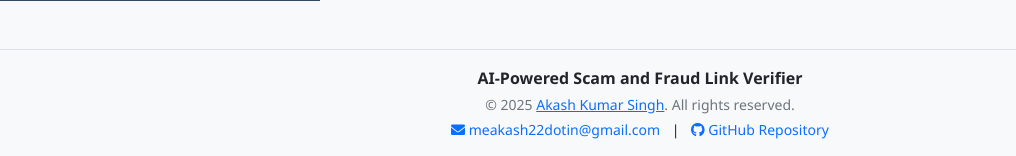
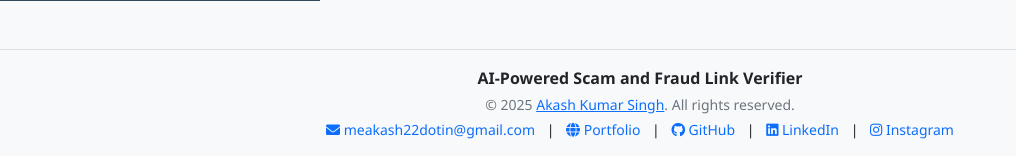
Before and after one commit to meakashu/Link-Verifier-Ai-Powered-Scam-And-Fraud-Detection, a Flask app: page / in a window 1280 px wide. Shown: the part 799-955 px from the top of the page, without its empty margins (0-1016 px from the left). Run offline with Flask 3, Linux system fonts and the light colour scheme; some libraries are stand-ins or nearby versions.

Commit message:
Update index.html

```diff
--- a/templates/index.html
+++ b/templates/index.html
@@ -35,16 +35,16 @@
     <meta name="DC.date" content="2025-01-01">
     <meta name="DC.type" content="WebApplication">
     <meta name="DC.format" content="text/html">
-    <meta name="DC.identifier" content="https://github.com/akashkumarsingh/link-verifier">
+    <meta name="DC.identifier" content="https://github.com/meakashu/link-verifier">
     <meta name="DC.language" content="en">
     <meta name="DC.rights" content="© 2025 Akash Kumar Singh. All rights reserved.">
 
     <!-- Open Graph / Facebook -->
     <meta property="og:type" content="website">
-    <meta property="og:url" content="https://github.com/akashkumarsingh/link-verifier">
+    <meta property="og:url" content="https://github.com/meakashu/link-verifier">
     <meta property="og:title" content="AI-Powered Link Verifier | Free URL Scanner & Phishing Detection Tool 2025">
     <meta property="og:description" content="Free AI-powered link verifier and URL scanner that detects phishing, malware, scams, and fraudulent links instantly. Powered by Google Gemini AI. Analyze URLs safely with real-time threat detection and detailed security reports.">
-    <meta property="og:image" content="https://github.com/akashkumarsingh/link-verifier/assets/og-image.png">
+    <meta property="og:image" content="https://github.com/meakashu/link-verifier/assets/og-image.png">
     <meta property="og:image:width" content="1200">
     <meta property="og:image:height" content="630">
     <meta property="og:image:alt" content="AI-Powered Link Verifier - Free URL Scanner and Phishing Detection Tool">
@@ -52,7 +52,7 @@
     <meta property="og:locale" content="en_US">
     <meta property="og:locale:alternate" content="en_GB">
     <meta property="article:author" content="Akash Kumar Singh">
-    <meta property="article:publisher" content="https://github.com/akashkumarsingh">
+    <meta property="article:publisher" content="https://github.com/meakashu">
     <meta property="article:published_time" content="2025-01-01T00:00:00+00:00">
     <meta property="article:modified_time" content="2025-01-01T00:00:00+00:00">
     <meta property="article:section" content="Cybersecurity">
@@ -63,13 +63,13 @@
 
     <!-- Twitter Card -->
     <meta name="twitter:card" content="summary_large_image">
-    <meta name="twitter:url" content="https://github.com/akashkumarsingh/link-verifier">
+    <meta name="twitter:url" content="https://github.com/meakashu/link-verifier">
     <meta name="twitter:title" content="AI-Powered Link Verifier | Free URL Scanner & Phishing Detection Tool 2025">
     <meta name="twitter:description" content="Free AI-powered link verifier and URL scanner that detects phishing, malware, scams, and fraudulent links instantly. Powered by Google Gemini AI. Analyze URLs safely with real-time threat detection.">
-    <meta name="twitter:image" content="https://github.com/akashkumarsingh/link-verifier/assets/twitter-image.png">
+    <meta name="twitter:image" content="https://github.com/meakashu/link-verifier/assets/twitter-image.png">
     <meta name="twitter:image:alt" content="AI-Powered Link Verifier - Free URL Scanner and Phishing Detection Tool">
-    <meta name="twitter:site" content="@akashkumarsingh">
-    <meta name="twitter:creator" content="@akashkumarsingh">
+    <meta name="twitter:site" content="@meakashu">
+    <meta name="twitter:creator" content="@meakashu">
     <meta name="twitter:domain" content="github.com">
 
     <!-- Additional SEO Meta Tags -->
@@ -89,21 +89,21 @@
     <meta http-equiv="X-UA-Compatible" content="IE=edge">
 
     <!-- Canonical URL -->
-    <link rel="canonical" href="https://github.com/akashkumarsingh/link-verifier">
+    <link rel="canonical" href="https://github.com/meakashu/link-verifier">
 
     <!-- Alternate Languages (hreflang) -->
-    <link rel="alternate" hreflang="en" href="https://github.com/akashkumarsingh/link-verifier">
-    <link rel="alternate" hreflang="en-US" href="https://github.com/akashkumarsingh/link-verifier">
-    <link rel="alternate" hreflang="x-default" href="https://github.com/akashkumarsingh/link-verifier">
+    <link rel="alternate" hreflang="en" href="https://github.com/meakashu/link-verifier">
+    <link rel="alternate" hreflang="en-US" href="https://github.com/meakashu/link-verifier">
+    <link rel="alternate" hreflang="x-default" href="https://github.com/meakashu/link-verifier">
 
     <!-- Author Information -->
-    <link rel="author" href="https://github.com/akashkumarsingh">
-    <link rel="me" href="https://github.com/akashkumarsingh" type="text/html">
+    <link rel="author" href="https://github.com/meakashu">
+    <link rel="me" href="https://github.com/meakashu" type="text/html">
     <link rel="me" href="mailto:meakash22dotin@gmail.com">
     <meta name="reply-to" content="meakash22dotin@gmail.com">
     <meta name="owner" content="Akash Kumar Singh">
-    <meta name="url" content="https://github.com/akashkumarsingh/link-verifier">
-    <meta name="identifier-URL" content="https://github.com/akashkumarsingh/link-verifier">
+    <meta name="url" content="https://github.com/meakashu/link-verifier">
+    <meta name="identifier-URL" content="https://github.com/meakashu/link-verifier">
     <meta name="directory" content="submission">
     <meta name="category" content="Cybersecurity, Security Tools, URL Scanner, Phishing Detection">
     <meta name="coverage" content="Worldwide">
@@ -136,7 +136,7 @@
         "name": "AI-Powered Link Verifier | Free URL Scanner & Phishing Detection Tool",
         "alternateName": "Link Verifier",
         "description": "Free AI-powered link verifier and URL scanner that detects phishing, malware, scams, and fraudulent links instantly. Powered by Google Gemini AI. Analyze URLs safely with real-time threat detection, confidence scores, and detailed security reports.",
-        "url": "https://github.com/akashkumarsingh/link-verifier",
+        "url": "https://github.com/meakashu/link-verifier",
         "applicationCategory": "SecurityApplication",
         "applicationSubCategory": "Cybersecurity Tool",
         "operatingSystem": "Web, Windows, macOS, Linux, iOS, Android",
@@ -150,14 +150,14 @@
             "@type": "Person",
             "name": "Akash Kumar Singh",
             "email": "meakash22dotin@gmail.com",
-            "url": "https://github.com/akashkumarsingh"
+            "url": "https://github.com/meakashu"
         },
         "offers": {
             "@type": "Offer",
             "price": "0",
             "priceCurrency": "USD",
             "availability": "https://schema.org/InStock",
-            "url": "https://github.com/akashkumarsingh/link-verifier"
+            "url": "https://github.com/meakashu/link-verifier"
         },
         "aggregateRating": {
             "@type": "AggregateRating",
@@ -181,7 +181,7 @@
             "Domain Analysis",
             "Redirect Detection"
         ],
-        "screenshot": "https://github.com/akashkumarsingh/link-verifier/assets/screenshot.png",
+        "screenshot": "https://github.com/meakashu/link-verifier/assets/screenshot.png",
         "softwareHelp": {
             "@type": "CreativeWork",
             "text": "Free AI-powered link verifier tool for detecting malicious URLs, phishing, and fraud"
@@ -190,10 +190,12 @@
             "@type": "Person",
             "name": "Akash Kumar Singh",
             "email": "meakash22dotin@gmail.com",
-            "url": "https://github.com/akashkumarsingh",
+            "url": "https://github.com/meakashu",
             "sameAs": [
-                "https://github.com/akashkumarsingh",
-                "https://www.linkedin.com/in/akash-kumar-singh"
+                "https://github.com/meakashu",
+                "https://www.linkedin.com/in/akash-kumar-singh-883377273",
+                "https://www.instagram.com/me.akashuu",
+                "https://akash-kumar-singh-tech-entrepreneur.vercel.app"
             ]
         },
         "publisher": {
@@ -235,8 +237,8 @@
         "@context": "https://schema.org",
         "@type": "Organization",
         "name": "AI-Powered Link Verifier",
-        "url": "https://github.com/akashkumarsingh/link-verifier",
-        "logo": "https://github.com/akashkumarsingh/link-verifier/assets/logo.png",
+        "url": "https://github.com/meakashu/link-verifier",
+        "logo": "https://github.com/meakashu/link-verifier/assets/logo.png",
         "contactPoint": {
             "@type": "ContactPoint",
             "email": "meakash22dotin@gmail.com",
@@ -248,7 +250,7 @@
             "email": "meakash22dotin@gmail.com"
         },
         "sameAs": [
-            "https://github.com/akashkumarsingh/link-verifier"
+            "https://github.com/meakashu/link-verifier"
         ]
     }
     </script>
@@ -260,15 +262,17 @@
         "@type": "Person",
         "name": "Akash Kumar Singh",
         "email": "meakash22dotin@gmail.com",
-        "url": "https://github.com/akashkumarsingh",
+        "url": "https://github.com/meakashu",
         "jobTitle": "Software Developer",
         "worksFor": {
             "@type": "Organization",
             "name": "AI-Powered Link Verifier"
         },
         "sameAs": [
-            "https://github.com/akashkumarsingh",
-            "https://www.linkedin.com/in/akash-kumar-singh"
+            "https://github.com/meakashu",
+            "https://www.linkedin.com/in/akash-kumar-singh-883377273",
+            "https://www.instagram.com/me.akashuu",
+            "https://akash-kumar-singh-tech-entrepreneur.vercel.app"
         ]
     }
     </script>
@@ -283,13 +287,13 @@
                 "@type": "ListItem",
                 "position": 1,
                 "name": "Home",
-                "item": "https://github.com/akashkumarsingh/link-verifier"
+                "item": "https://github.com/meakashu/link-verifier"
             },
             {
                 "@type": "ListItem",
                 "position": 2,
                 "name": "Link Verifier",
-                "item": "https://github.com/akashkumarsingh/link-verifier"
+                "item": "https://github.com/meakashu/link-verifier"
             }
         ]
     }
@@ -670,15 +674,27 @@
                         <strong>AI-Powered Scam and Fraud Link Verifier</strong>
                     </p>
                     <p class="mb-1 text-muted small">
-                        © 2025 <a href="https://github.com/akashkumarsingh" target="_blank" rel="noopener noreferrer">Akash Kumar Singh</a>. All rights reserved.
+                        © 2025 <a href="https://akash-kumar-singh-tech-entrepreneur.vercel.app" target="_blank" rel="noopener noreferrer">Akash Kumar Singh</a>. All rights reserved.
                     </p>
                     <p class="mb-0 small">
                         <a href="mailto:meakash22dotin@gmail.com" class="text-decoration-none">
                             <i class="fas fa-envelope"></i> meakash22dotin@gmail.com
                         </a>
                         <span class="mx-2">|</span>
-                        <a href="https://github.com/akashkumarsingh/link-verifier" target="_blank" rel="noopener noreferrer" class="text-decoration-none">
-                            <i class="fab fa-github"></i> GitHub Repository
+                        <a href="https://akash-kumar-singh-tech-entrepreneur.vercel.app" target="_blank" rel="noopener noreferrer" class="text-decoration-none">
+                            <i class="fas fa-globe"></i> Portfolio
+                        </a>
+                        <span class="mx-2">|</span>
+                        <a href="https://github.com/meakashu" target="_blank" rel="noopener noreferrer" class="text-decoration-none">
+                            <i class="fab fa-github"></i> GitHub
+                        </a>
+                        <span class="mx-2">|</span>
+                        <a href="https://www.linkedin.com/in/akash-kumar-singh-883377273" target="_blank" rel="noopener noreferrer" class="text-decoration-none">
+                            <i class="fab fa-linkedin"></i> LinkedIn
+                        </a>
+                        <span class="mx-2">|</span>
+                        <a href="https://www.instagram.com/me.akashuu" target="_blank" rel="noopener noreferrer" class="text-decoration-none">
+                            <i class="fab fa-instagram"></i> Instagram
                         </a>
                     </p>
                 </div>
```
